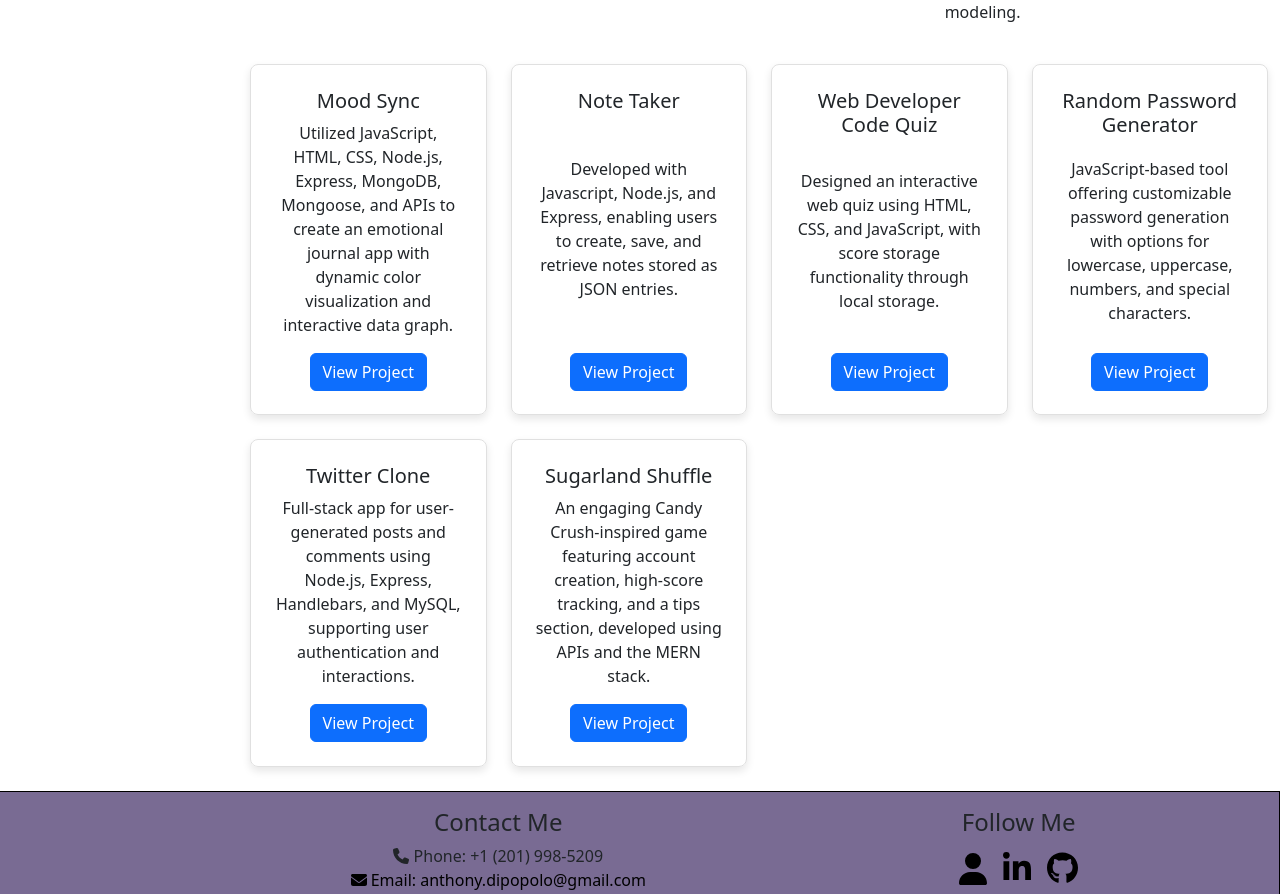
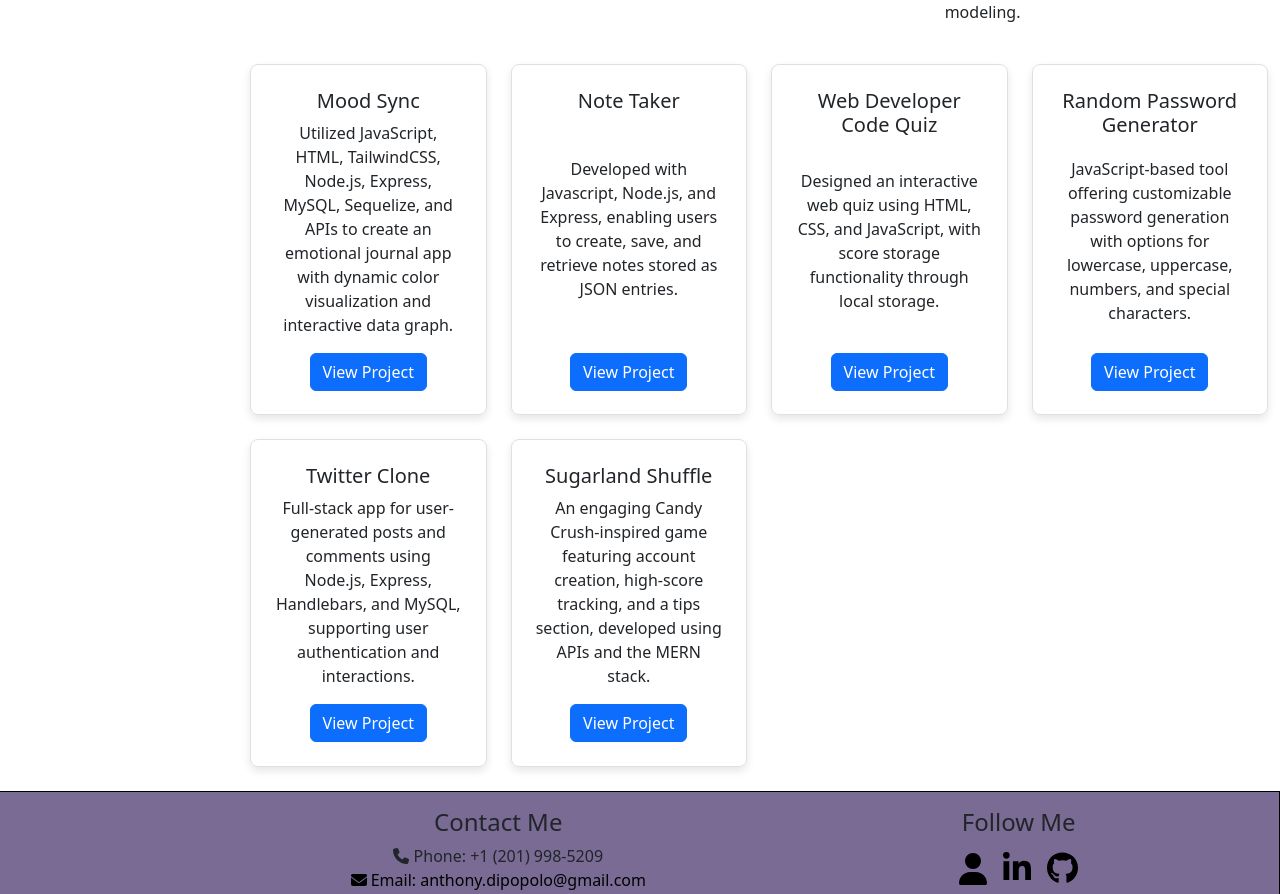
Before and after one commit to AnthonyDipopolo/react-portfolio, a React (Create React App) app in the folder client/: page / in a window 1280 px wide. Shown: the part 888-1782 px from the top of the page. Built offline with nearby package versions, Linux system fonts and the light colour scheme.

Commit message:
fixed project cards

```diff
--- a/client/src/components/Projects.js
+++ b/client/src/components/Projects.js
@@ -7,11 +7,11 @@ const Projects = () => {
     {
       id: 'projectModal1',
       title: 'Mood Sync',
-      description: "Utilized JavaScript, HTML, CSS, Node.js, Express, MongoDB, Mongoose, and APIs to create an emotional journal app with dynamic color visualization and interactive data graph.",
+      description: "Utilized JavaScript, HTML, TailwindCSS, Node.js, Express, MySQL, Sequelize, and APIs to create an emotional journal app with dynamic color visualization and interactive data graph.",
       overview: "MoodSync is a revolutionary platform that captures users' emotional states through expressive journal-style input, dynamically translating those emotions into a stunning array of vibrant colors on the emotional color spectrum, providing users with a visually captivating reflection of their feelings. Additionally, MoodSync features an interactive graph that dynamically stores and visually represents all users' emotional data, presenting a comprehensive view of the collective emotions in a dynamic and informative bar graph. This unique combination of individualized color representations and collective emotional insights empowers users to better understand their emotional journey and fosters a sense of connection within the MoodSync community.",
       links: [
         { url: 'https://moodsync-calendar-1a40e0647873.herokuapp.com/', text: 'Mood Sync' },
-        { url: 'https://github.com/Reyesfrancisp/MoodSync_Calendar.git', text: 'Mood Sync Github' }
+        { url: 'https://github.com/Reyesfrancisp/MoodSync_Calendar.git', text: 'Mood Sync Github Repository' }
       ],
       screenshot: '/assets/screenshots/moodSync.png',
     },
@@ -23,7 +23,7 @@ const Projects = () => {
 
       links: [
         { url: "https://express-note-taker-ad-39bdba79f2e9.herokuapp.com/", text: "Note Taker" },
-        { url: "https://github.com/AnthonyDipopolo/express_note_taker", text: "Note Taker Github" }
+        { url: "https://github.com/AnthonyDipopolo/express_note_taker", text: "Note Taker Github Repository" }
 
 
       ],
@@ -37,7 +37,7 @@ const Projects = () => {
 
       links: [
         { url: "https://anthonydipopolo.github.io/api-code-quiz/", text: "Web Developer Code Quiz" },
-        { url: "https://github.com/AnthonyDipopolo/api-code-quiz", text: "Web Developer Code Quiz Github" }
+        { url: "https://github.com/AnthonyDipopolo/api-code-quiz", text: "Web Developer Code Quiz Github Repository" }
       ],
       screenshot: '/assets/screenshots/devQuiz.png',
     },
```
